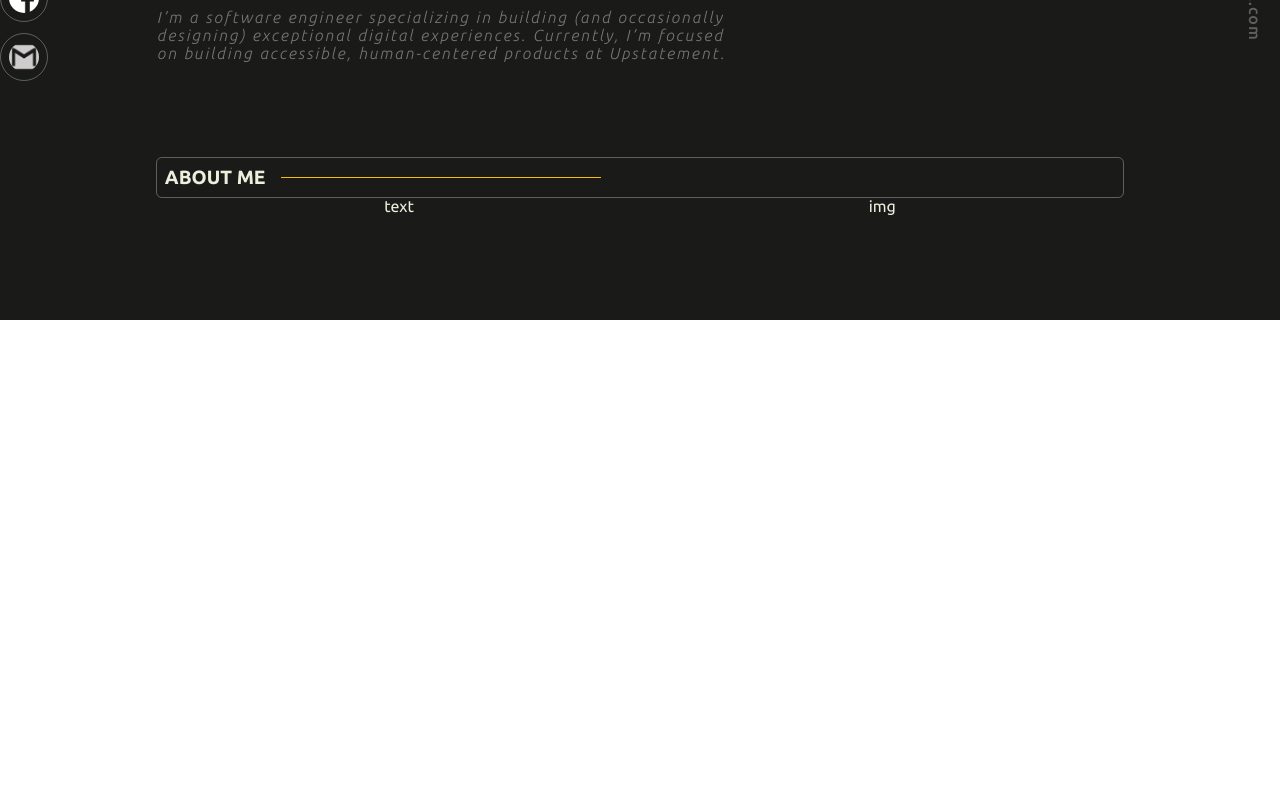
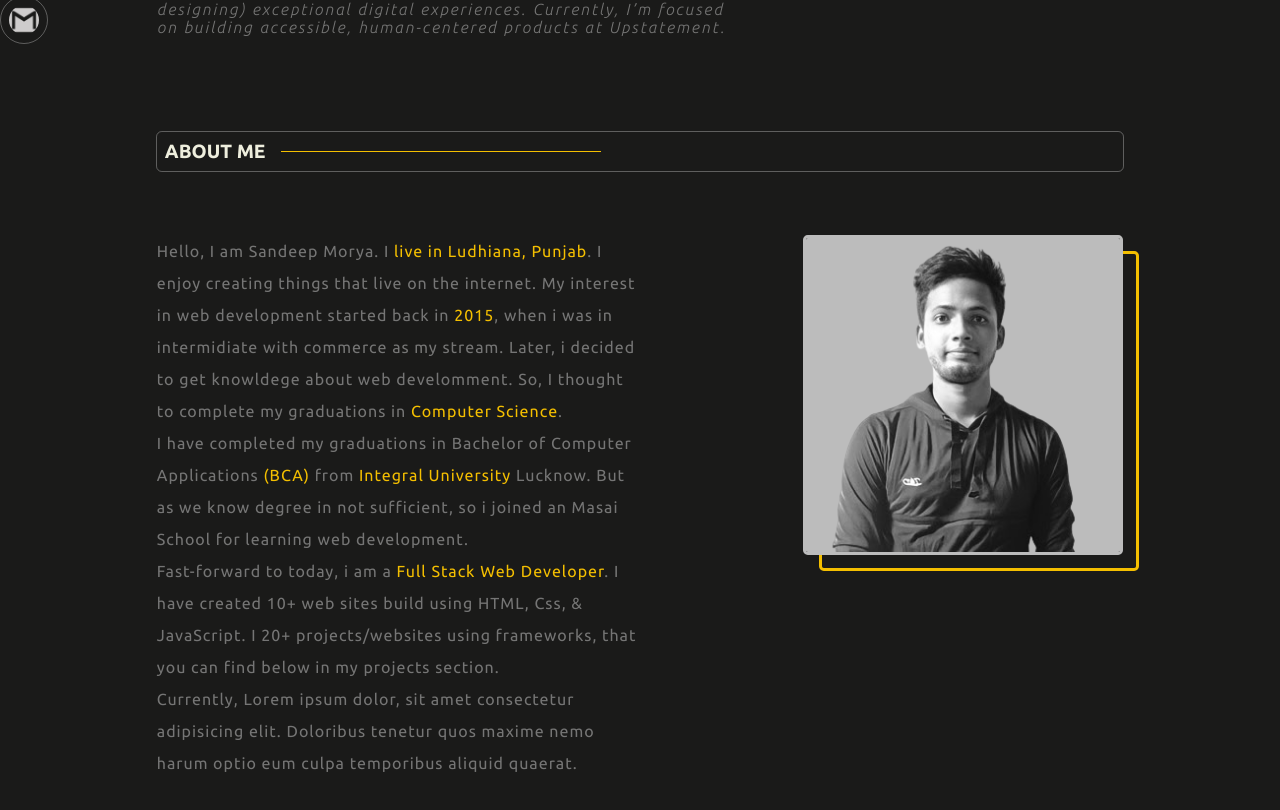
Before and after one commit to Sandeep-morya/Sandeep-morya, a React (Vite) app: page / in a window 1280 px wide. Shown: the part 520-1330 px from the top of the page. Before the commit the page ends 840 px from the top, so only its background shows below. Built offline with nearby package versions, Linux system fonts and the light colour scheme.

Commit message:
about section added

```diff
--- a/index.html
+++ b/index.html
@@ -11,8 +11,8 @@
 		<style>.cursor {
 	left: 0;
 	top: 0;
-	width: 12px;
-	height: 12px;
+	width: 10px;
+	height: 10px;
 	border: 1px solid black;
 	background-color: rgb(244, 191, 0);
 	position: absolute;
--- a/src/Components/About.tsx
+++ b/src/Components/About.tsx
@@ -4,16 +4,47 @@ import "../Theme/about.css"
 
 const About = () => {
   return (
-    <div className='about'>
-        <div className='about_heading'>
-            ABOUT ME
-        </div>
-        <div className='about_description'>
-          <div>text</div>
-          <div>img</div>
-        </div>
-    </div>
-  )
+		<div className="about">
+			<div className="about_heading">ABOUT ME</div>
+			<div className="about_description">
+				<div className="texts">
+					<div className="past">
+						Hello, I am Sandeep Morya. I{" "}
+						<span className="highlight">live in Ludhiana, Punjab</span>. I enjoy
+						creating things that live on the internet. My interest in web
+						development started back in <span className="highlight">2015</span>,
+						when i was in intermidiate with commerce as my stream. Later, i
+						decided to get knowldege about web develomment. So, I thought to
+						complete my graduations in <span className='highlight'>Computer Science</span>.
+					</div>
+					<div className="studies">
+						I have completed my graduations in Bachelor of Computer Applications{" "}
+						<span className="highlight">{"(BCA)"}</span> from{" "}
+						<span className="highlight">Integral University</span> Lucknow. But
+						as we know degree in not sufficient, so i joined an Masai School for
+						learning web development.
+					</div>
+
+					<div className="today">
+						Fast-forward to today, i am a<span className='highlight'> Full Stack Web Developer</span>. I have
+						created 10+ web sites build using HTML, Css, & JavaScript. I 20+
+						projects/websites using frameworks, that you can find below in my
+						projects section.
+					</div>
+
+					<div className="closing">
+						Currently, Lorem ipsum dolor, sit amet consectetur adipisicing elit.
+						Doloribus tenetur quos maxime nemo harum optio eum culpa temporibus
+						aliquid quaerat.
+					</div>
+				</div>
+				<div className="profile_pic">
+					<img src="/profile.png" alt="sandeep-morya-profile-pic" />
+          <div></div>
+				</div>
+			</div>
+		</div>
+	);
 }
 
 export default About
--- a/src/Components/Content.tsx
+++ b/src/Components/Content.tsx
@@ -10,7 +10,7 @@ const Content = (props: Props) => {
 			<div className="content_intro">
 				<span>Hi, my name is</span>
 				<span>Sandeep Morya.</span>
-				<span>I build things for the web.</span>
+				<span>I build things for <br /> the web.</span>
 			</div>
 			<div>
 				I’m a software engineer specializing in building (and occasionally
--- a/src/Components/Navbar.tsx
+++ b/src/Components/Navbar.tsx
@@ -11,7 +11,8 @@ const Navbar = (props: Props) => {
 			<div className="navlinks">
 				<a href="#">intro</a>
 				<a href="#">about me</a>
-				<a href="#">work</a>
+				<a href="#">technologies</a>
+				<a href="#">projects</a>
 				<a href="#">contact</a>
 			</div>
 			<Button title="Download Resume" />
--- a/src/Theme/about.css
+++ b/src/Theme/about.css
@@ -1,10 +1,10 @@
-.about{
-    margin-top:5rem;
+.about {
+	margin-top: 5rem;
 	display: flex;
 	flex-direction: column;
 	width: 100%;
 }
-.about_heading{
+.about_heading {
 	font-size: 1.2rem;
 	font-weight: 700;
 	text-transform: uppercase;
@@ -15,11 +15,11 @@
 	border-radius: 0.3rem;
 	outline: 1px solid rgba(255, 255, 255, 0.302);
 }
-.about_heading::after{
+.about_heading::after {
 	width: 20rem;
 	height: 1px;
-    content: '';
-    background-color: rgba(244, 191, 0,1);
+	content: "";
+	background-color: rgba(244, 191, 0, 1);
 }
 /* .about_heading::before{
     width: 10rem;
@@ -27,8 +27,47 @@
     content: '';
     background-color: rgba(244, 191, 0,1);
 } */
-.about_description{
+.about_description {
 	width: 100%;
 	display: flex;
-    justify-content: space-around;
+	justify-content: space-between;
+	gap: 10rem;
+	padding: 4rem 0;
 }
+
+.texts {
+	color: rgba(255, 255, 255, 0.4);
+	flex: 1;
+}
+.texts * {
+	letter-spacing: 1px;
+	line-height: 2rem;
+}
+.profile_pic {
+	width: 20rem;
+	height: 20rem;
+	position: relative;
+}
+.profile_pic>img {
+	width: 100%;
+	border-radius: 0.3rem;
+    z-index: 1;
+    position: absolute;
+    top: 0;
+    left: 0;
+    filter: grayscale();
+    transition: filter .3s;
+     border: .2rem solid rgba(244, 191, 0, 1);
+}
+.profile_pic>div{
+    width: inherit;
+    height: inherit;
+    border: .2rem solid rgba(244, 191, 0, 1);
+    position: absolute;
+    top: 1rem;
+    left: 1rem;
+    border-radius: .3rem;
+}
+.profile_pic>img:hover{
+    filter: none;
+}
--- a/src/Theme/content.css
+++ b/src/Theme/content.css
@@ -3,6 +3,7 @@
     display: flex;
     flex-direction: column;
     gap: 1rem;
+	padding-top: 8rem;
 }
 .content_intro{
     display: flex;
--- a/src/Theme/global.css
+++ b/src/Theme/global.css
@@ -24,6 +24,12 @@
 body::-webkit-scrollbar{
 	display: none;
 }
+/* *{
+	scroll-behavior: smooth;
+} */
+.highlight {
+	color: rgba(244, 191, 0, 1);
+}
 
 /* .cursor {
 	left: 0;
--- a/src/Theme/left_bar.css
+++ b/src/Theme/left_bar.css
@@ -4,6 +4,8 @@
     border-collapse: collapse;
     gap: 0.5rem;
     position: fixed;
+    top:35vh;
+    left:0;
 }
 .left_bar img{
     width: 30px !important;
--- a/src/Theme/middle.css
+++ b/src/Theme/middle.css
@@ -5,7 +5,7 @@
     justify-content: center;
     align-items: center;
     gap: 1rem;
-    padding-top: 5rem;
+    padding-top: 2rem;
     z-index: -1;
 }
 /* .content_div{
@@ -15,11 +15,11 @@
  display: flex;
  height: 95vh;
  justify-content: flex-start;
- align-items: center;
+ align-items: flex-start;
 }
 .right_bar_div{
     display: flex;
  height: 95vh;
  justify-content: flex-end;
- align-items: center;
+align-items: flex-start
 }
--- a/src/Theme/navbar.css
+++ b/src/Theme/navbar.css
@@ -8,6 +8,7 @@
 	 box-shadow: 0 8px 6px -6px black;
 	 position: fixed;
 	 background-color: #1a1a19f5;
+	 z-index: 3;
 }
 .navlinks {
     display: flex;
--- a/src/Theme/right_bar.css
+++ b/src/Theme/right_bar.css
@@ -8,4 +8,7 @@
     letter-spacing: 1px;
     margin-right: 1rem;
     position: fixed;
+    position: fixed;
+    top:35vh;
+    right:0;
 }
```
Also changed, not shown: public/profile.png (added). Lines whose indentation alone changed are shown as unchanged.
